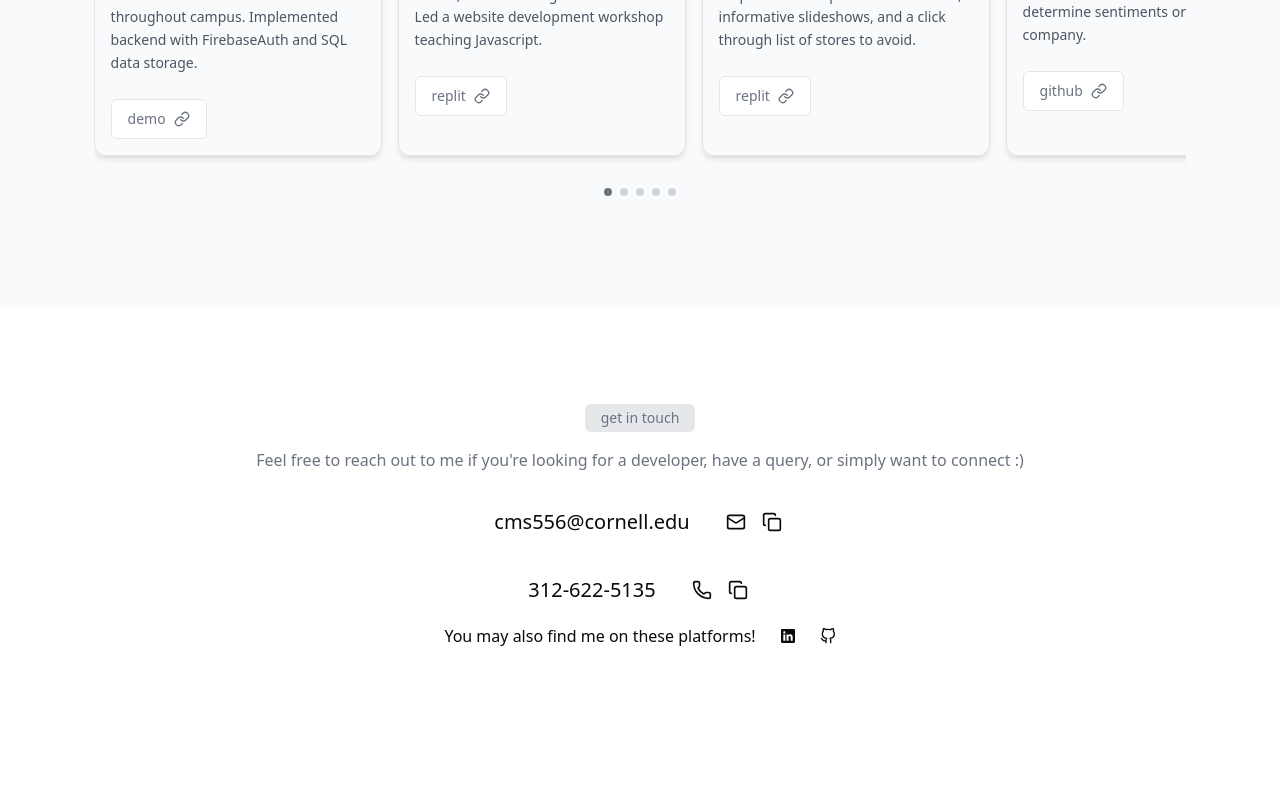
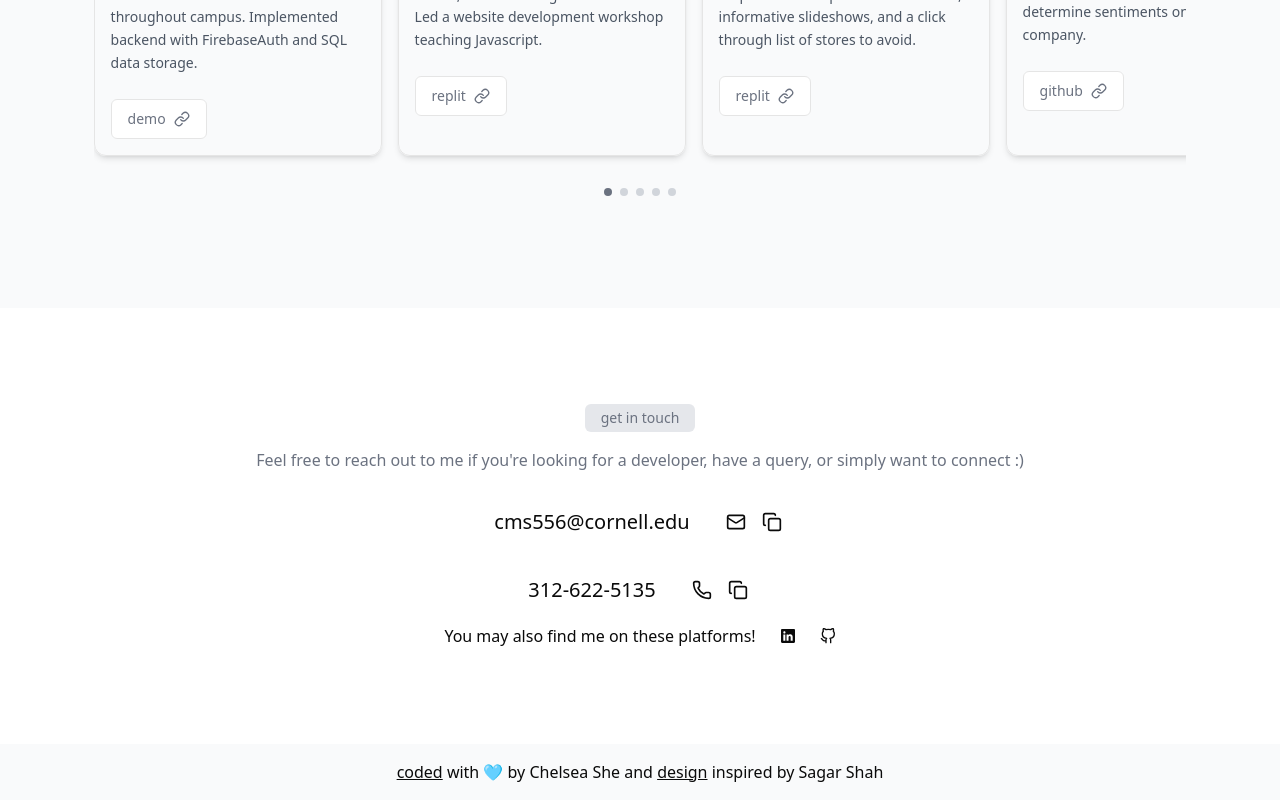
Before and after one commit to chelsea-she/landing-page-2025, a Next.js app: page / in a window 1280 px wide. Shown: the part 6647-7447 px from the top of the page. Before the commit the page ends 7391 px from the top, so only its background shows below. Built offline with nearby package versions, Linux system fonts and the light colour scheme.

Commit message:
added footer

```diff
--- a/src/app/components/experience-card.tsx
+++ b/src/app/components/experience-card.tsx
@@ -70,7 +70,7 @@ export default function ExperienceCard() {
           <div className="w-24 py-4 lg:w-72 lg:p-2">
             <img
               src={experience.image}
-              alt="Rectangle image with diagonal offset"
+              alt="Experience Photo"
               width={80}
               height={80}
               className="max-w-[80%] max-h-full object-contain rounded-lg"
--- a/src/app/page.tsx
+++ b/src/app/page.tsx
@@ -255,6 +255,20 @@ export default function Home() {
           </div>
         </div>
       </section>
+
+      <footer className="w-full flex items-center justify-center py-4 bg-app-gray-50">
+        <p>
+          <a href="https://github.com/chelsea-she/landing-page-2025">
+            <u>coded</u>
+          </a>{" "}
+          with 🩵 by Chelsea She and
+          <a href="https://www.figma.com/community/file/1262992249991763120">
+            {" "}
+            <u>design</u>
+          </a>{" "}
+          inspired by Sagar Shah
+        </p>
+      </footer>
     </div>
   );
 }
```
